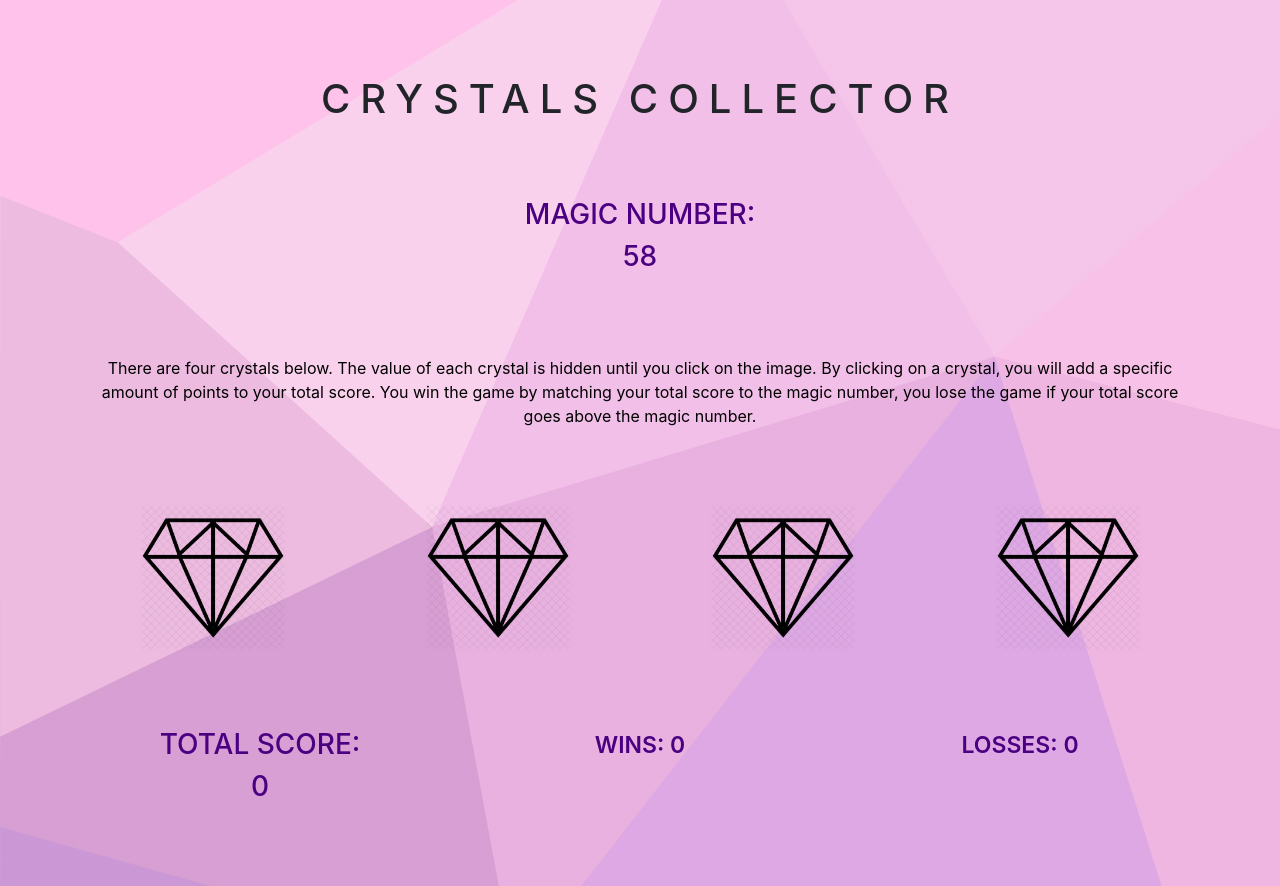
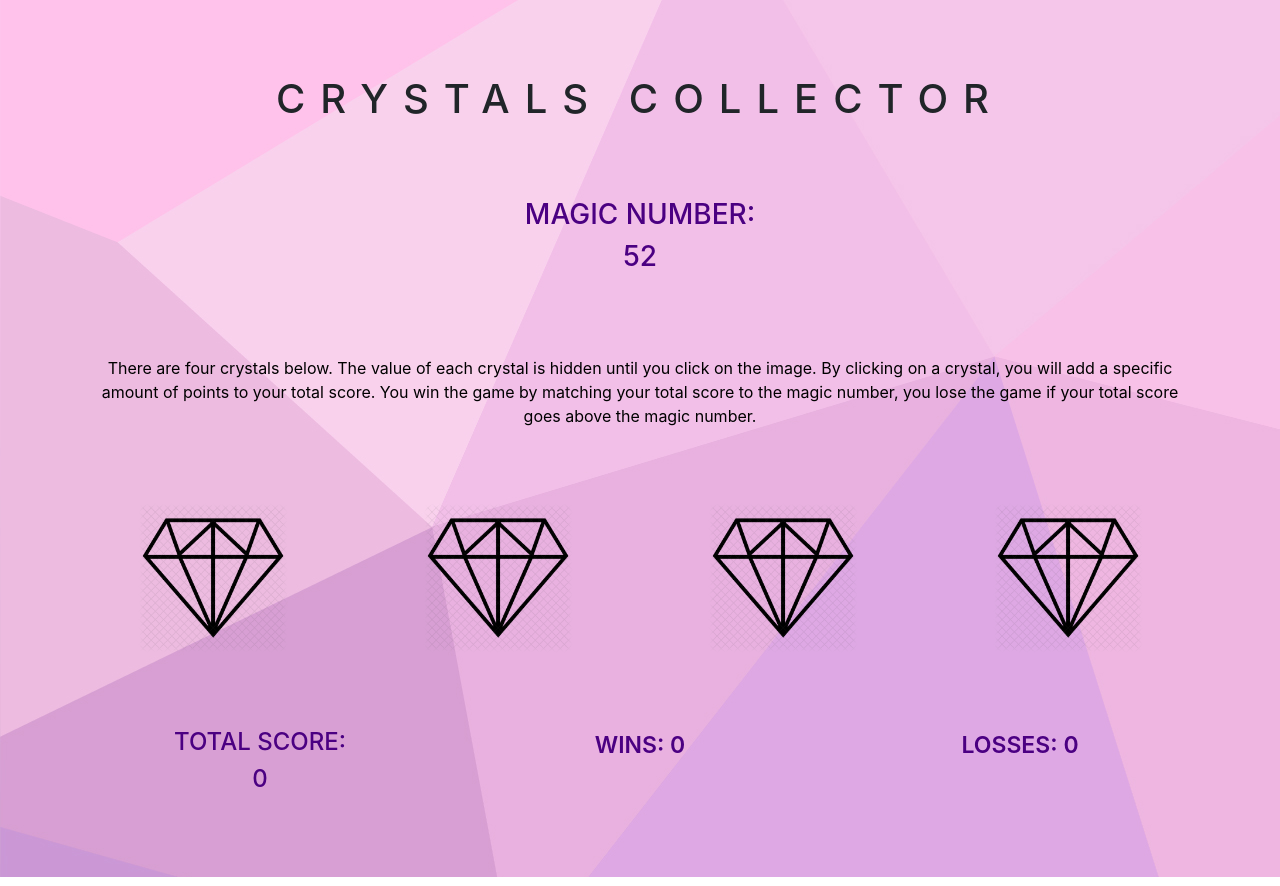
Before and after one commit to bmm019/crystals-collector, a plain HTML site: page index.html in a window 1280 px wide. Drawn offline with nearby package versions, Linux system fonts and the light colour scheme.

Commit message:
updated background

```diff
--- a/assets/css/style.css
+++ b/assets/css/style.css
@@ -1,5 +1,5 @@
 body {
-    background: url("../images/abstract geometric background purple-01.jpg");
+    background: url("../images/Abstract-Geometric-Background-Purple-01.jpg");
     background-attachment: scroll;
 }
 
@@ -15,10 +15,10 @@ body {
 
 h1{
     margin: 75px 0px 75px 0px;
-    letter-spacing: 10px;
+    letter-spacing: 15px;
 }
 
-h3, #magicNumber, #totalScore, #wins, #losses, .scores {
+h3, h4, #magicNumber, #totalScore, #wins, #losses, .scores {
 	color: #4B0082;
 }
 
--- a/assets/javascript/game.js
+++ b/assets/javascript/game.js
@@ -15,7 +15,7 @@
 
 
     function newNumbers() {
-		magicNumber = Math.floor(Math.random() * 120) + 19;
+        magicNumber = Math.floor((Math.random() * 102) + 19);
 		crystal1Num = Math.ceil(Math.random() * 12);
 		crystal2Num = Math.ceil(Math.random() * 12);
 		crystal3Num = Math.ceil(Math.random() * 12);
@@ -47,12 +47,14 @@
             $("#winOrLose").text("YOU WIN!");
             wins++;
             $("#wins").text(wins);
+
         }
 
         function youLose() {
             $("#winOrLose").text("YOU LOSE");
             losses++;
             $("#losses").text(losses);
+
         }
 
         newGame();
@@ -80,11 +82,13 @@
 
             if (totalScore === magicNumber) {
                 youWin();
+
             } else if (totalScore > magicNumber) {
                 youLose();
+
             }
 
         });
-
+    // Function to reset the game
 
     });
--- a/index.html
+++ b/index.html
@@ -49,8 +49,8 @@
 
             <div class="row text-center">
                 <div class="col-lg-4 total">
-                    <h3>TOTAL SCORE:</h3>
-                    <h3 id="totalScore"></h3>
+                    <h4>TOTAL SCORE:</h4>
+                    <h4 id="totalScore"></h4>
                     <h3 id="winOrLose"></h3>
 
                 </div>
```
Also changed, not shown: assets/images/Abstract-Geometric-Background-Purple-01.jpg (renamed from assets/images/Abstract Geometric Background Purple-01.jpg), assets/images/geometic.jpg (added).
